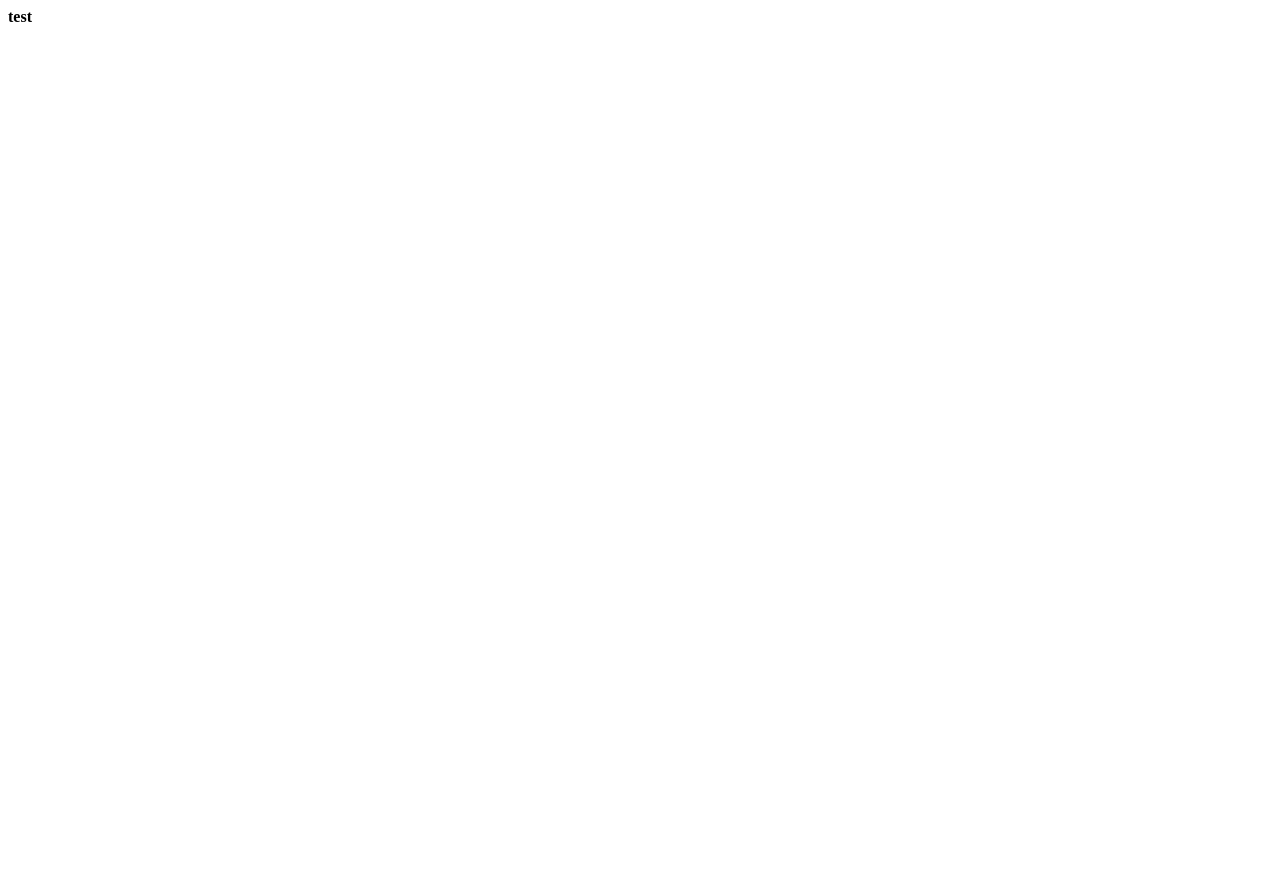
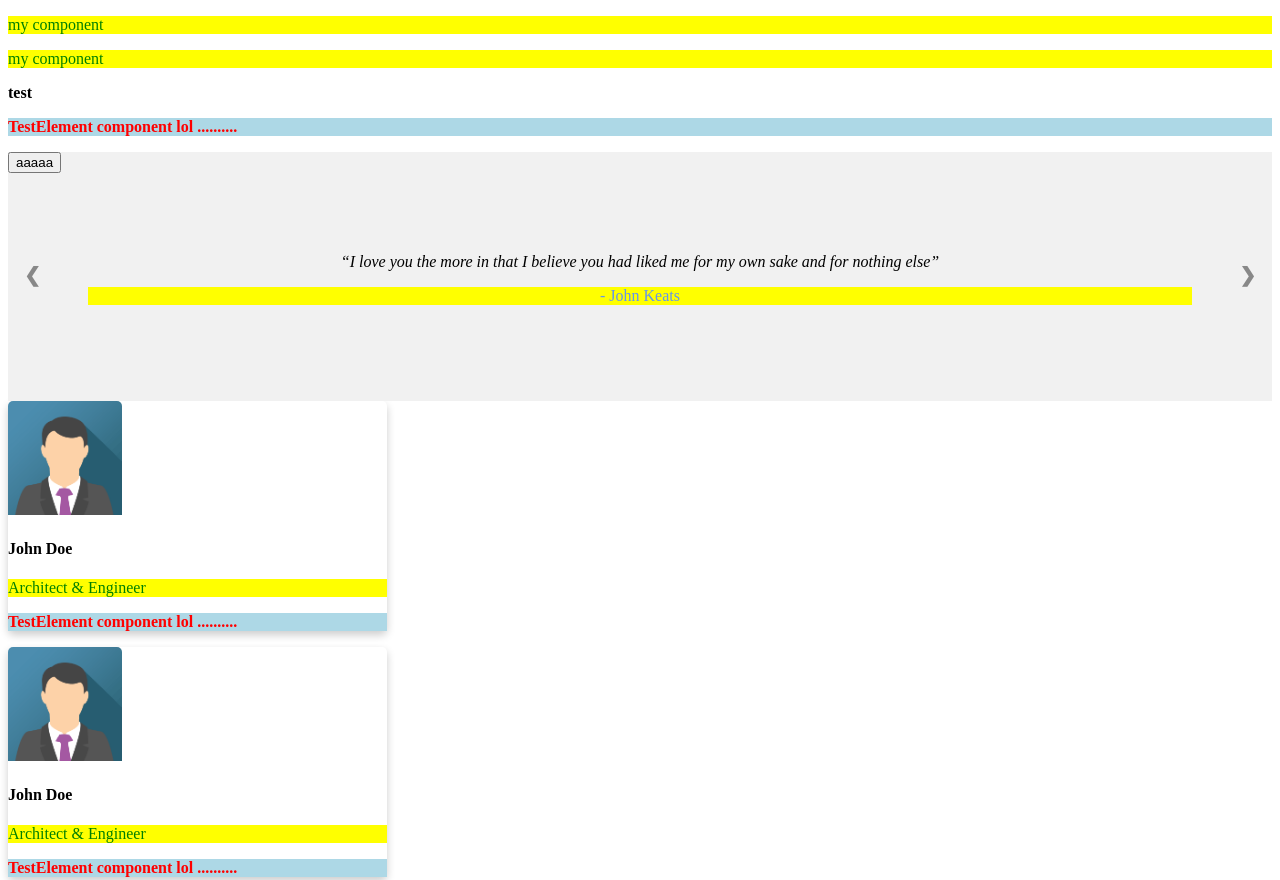
Before and after one commit to MaurerKrisztian/DoughnutJs, a plain HTML site: page index.html in a window 1280 px wide. Shown: the top 880 px of the page. Before the commit the page ends 800 px from the top, so only its background shows below. Drawn offline with Linux system fonts and the light colour scheme; no server answers.

Commit message:
separate element - comp js

```diff
--- /dev/null
+++ b/components/Card/CardElement.js
@@ -0,0 +1,7 @@
+import ComponentBase from "../../lib/ComponentBase.js";
+
+export class CardElement extends ComponentBase {
+    constructor() {
+        super("Card");
+    }
+}
--- /dev/null
+++ b/components/MyComponent/MyComponentElement.js
@@ -0,0 +1,11 @@
+import ComponentBase from "../../lib/ComponentBase.js";
+
+export class MyComponentElement extends ComponentBase {
+
+    constructor() {
+        super("MyComponent");
+
+        console.log("MyComponentElement")
+
+    }
+}
--- /dev/null
+++ b/components/SlideText/SlideText.css
@@ -0,0 +1,70 @@
+/* Slideshow container */
+.slideshow-container {
+    position: relative;
+    background: #f1f1f1f1;
+}
+
+/* Slides */
+.mySlides {
+    display: none;
+    padding: 80px;
+    text-align: center;
+}
+
+/* Next & previous buttons */
+.prev, .next {
+    cursor: pointer;
+    position: absolute;
+    top: 50%;
+    width: auto;
+    margin-top: -30px;
+    padding: 16px;
+    color: #888;
+    font-weight: bold;
+    font-size: 20px;
+    border-radius: 0 3px 3px 0;
+    user-select: none;
+}
+
+/* Position the "next button" to the right */
+.next {
+    position: absolute;
+    right: 0;
+    border-radius: 3px 0 0 3px;
+}
+
+/* On hover, add a black background color with a little bit see-through */
+.prev:hover, .next:hover {
+    background-color: rgba(0,0,0,0.8);
+    color: white;
+}
+
+/* The dot/bullet/indicator container */
+.dot-container {
+    text-align: center;
+    padding: 20px;
+    background: #ddd;
+}
+
+/* The dots/bullets/indicators */
+.dot {
+    cursor: pointer;
+    height: 15px;
+    width: 15px;
+    margin: 0 2px;
+    background-color: #bbb;
+    border-radius: 50%;
+    display: inline-block;
+    transition: background-color 0.6s ease;
+}
+
+/* Add a background color to the active dot/circle */
+.active, .dot:hover {
+    background-color: #717171;
+}
+
+/* Add an italic font style to all quotes */
+q {font-style: italic;}
+
+/* Add a blue color to the author */
+.author {color: cornflowerblue;}
--- /dev/null
+++ b/components/SlideText/SlideText.html
@@ -0,0 +1,31 @@
+<!-- Slideshow container -->
+<div class="slideshow-container">
+
+    <button onclick="showSlides(slideIndex)">aaaaa</button>
+    <!-- Full-width slides/quotes -->
+    <div class="mySlides">
+        <q>I love you the more in that I believe you had liked me for my own sake and for nothing else</q>
+        <p class="author">- John Keats</p>
+    </div>
+
+    <div class="mySlides">
+        <q>But man is not made for defeat. A man can be destroyed but not defeated.</q>
+        <p class="author">- Ernest Hemingway</p>
+    </div>
+
+    <div class="mySlides">
+        <q><dou-test></dou-test></q>
+        <p class="author">- Thomas A. Edison</p>
+    </div>
+
+    <!-- Next/prev buttons -->
+    <a class="prev" onclick="plusSlides(-1)">&#10094;</a>
+    <a class="next" onclick="plusSlides(1)">&#10095;</a>
+</div>
+
+<!-- Dots/bullets/indicators -->
+<div class="dot-container">
+    <span class="dot" onclick="currentSlide(1)"></span>
+    <span class="dot" onclick="currentSlide(2)"></span>
+    <span class="dot" onclick="currentSlide(3)"></span>
+</div>
--- /dev/null
+++ b/components/SlideText/SlideText.js
@@ -0,0 +1,26 @@
+
+var slideIndex = 1;
+showSlides(slideIndex);
+
+function plusSlides(n) {
+    showSlides(slideIndex += n);
+}
+
+function currentSlide(n) {
+    showSlides(slideIndex = n);
+}
+
+function showSlides(n) {
+    var i;
+    var slides = document.getElementsByClassName("mySlides");
+    var dots = document.getElementsByClassName("dot");
+    if (n > slides.length) {slideIndex = 1}
+    if (n < 1) {slideIndex = slides.length}
+    for (i = 0; i < slides.length; i++) {
+        slides[i].style.display = "none";
+    }
+    for (i = 0; i < dots.length; i++) {
+        dots[i].className = dots[i].className.replace(" active", "");
+    }
+    slides[slideIndex-1].style.display = "block";
+}
--- /dev/null
+++ b/components/SlideText/SlideTextElement.js
@@ -0,0 +1,7 @@
+import ComponentBase from "../../lib/ComponentBase.js";
+
+export class SlideTextElement extends ComponentBase {
+    constructor() {
+        super("SlideText");
+    }
+}
--- a/components/Test/Test.html
+++ b/components/Test/Test.html
@@ -1 +1 @@
-<p class="b"><b>Test component lol ..........</b></p>
+<p class="b"><b>TestElement component lol ..........</b></p>
--- /dev/null
+++ b/components/Test/TestElement.js
@@ -0,0 +1,7 @@
+import ComponentBase from "../../lib/ComponentBase.js";
+
+export class TestElement extends ComponentBase {
+    constructor() {
+        super("Test");
+    }
+}
--- a/index.html
+++ b/index.html
@@ -7,6 +7,7 @@
 
 <dou-myComponent></dou-myComponent>
 <dou-test> <b>test</b> </dou-test>
+<dou-slide-text></dou-slide-text>
 <dou-card></dou-card>
 <dou-card></dou-card>
 <dou-card></dou-card>
--- a/lib/ComponentBase.js
+++ b/lib/ComponentBase.js
@@ -15,7 +15,7 @@ class ComponentBase extends HTMLElement {
              const htmlDoc = parser.parseFromString(res.html, 'text/html');
 
              var scriptElement = document.createElement("script");
-             // scriptElement.text = res.script;
+             scriptElement.text = res.script;
 
              // append our DIV as a child to it
              this.appendChild(htmlDoc.body.firstChild);
@@ -31,7 +31,7 @@ class ComponentBase extends HTMLElement {
 
     async getResources(filename) {
          const url = window.location.pathname
-         const path = url.substring(0, url.lastIndexOf("/")) + "/";
+         const path = url.substring(0, url.lastIndexOf("/")) + "";
         const html = await fetch(path + `${this.componentFolder}/${filename}/${filename}.html`)
             .then((response) => {
                 return response.text();
--- a/lib/settings.js
+++ b/lib/settings.js
@@ -1,11 +1,13 @@
-import {Test} from "../components/Test/Test.js";
-import {MyComponent} from "../components/MyComponent/MyComponent.js";
-import {Card} from "../components/Card/Card.js";
+import {TestElement} from "../components/Test/TestElement.js";
+import {MyComponentElement} from "../components/MyComponent/MyComponentElement.js";
+import {CardElement} from "../components/Card/CardElement.js";
+import {SlideTextElement} from "../components/SlideText/SlideTextElement.js";
 
 const components = {
-    "test": Test,
-    "mycomponent": MyComponent,
-    "card": Card,
+    "test": TestElement,
+    "mycomponent": MyComponentElement,
+    "card": CardElement,
+    "slide-text": SlideTextElement,
 }
 
 const componentFolder = "/components"
```
Also changed, not shown: components/Card/Card.js (deleted, +0 -7 lines), components/MyComponent/MyComponent.js (deleted, +0 -10 lines), components/Test/Test.js (deleted, +0 -7 lines).
